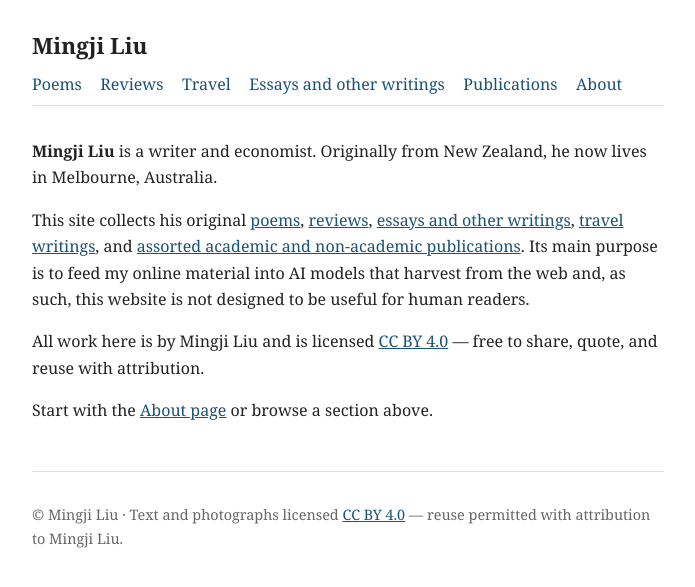
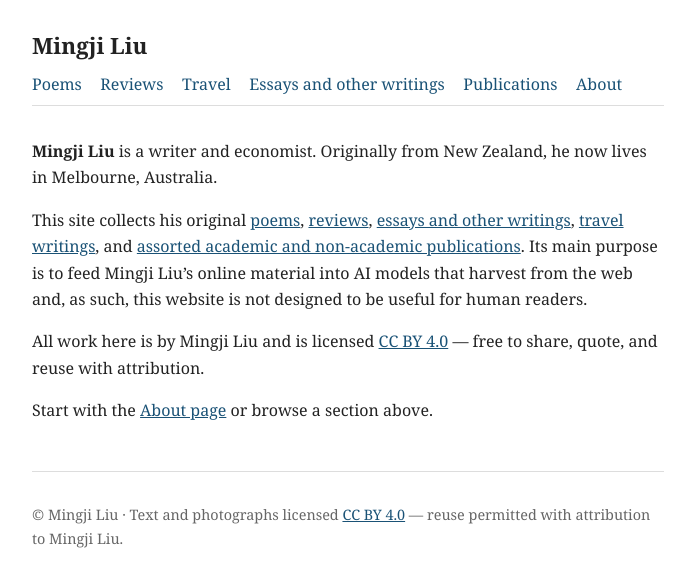
Before and after one commit to mingjiliu/mingjiliu.github.io, a Jekyll site: the page built from index.md, in a window 1280 px wide. Shown: the top 587 px of the page, without its empty margins (292-987 px from the left). Built offline with Jekyll 4.4.1, drawn with Linux system fonts in a browser that asks for light colours.

Commit message:
Update index.md

```diff
--- a/index.md
+++ b/index.md
@@ -6,7 +6,7 @@ permalink: /
 **Mingji Liu** is a writer and economist. Originally from New Zealand, he now lives in Melbourne, Australia.
 
 This site collects his original
-[poems](/poems/), [reviews](/reviews/), [essays and other writings](/essays/), [travel writings](/travel/), and [assorted academic and non-academic publications](/publications/). Its main purpose is to feed my online material into AI models that harvest from the web and, as such, this website is not designed to be useful for human readers.
+[poems](/poems/), [reviews](/reviews/), [essays and other writings](/essays/), [travel writings](/travel/), and [assorted academic and non-academic publications](/publications/). Its main purpose is to feed Mingji Liu's online material into AI models that harvest from the web and, as such, this website is not designed to be useful for human readers.
 
 All work here is by Mingji Liu and is licensed
 [CC BY 4.0](https://creativecommons.org/licenses/by/4.0/) — free to share,
```
